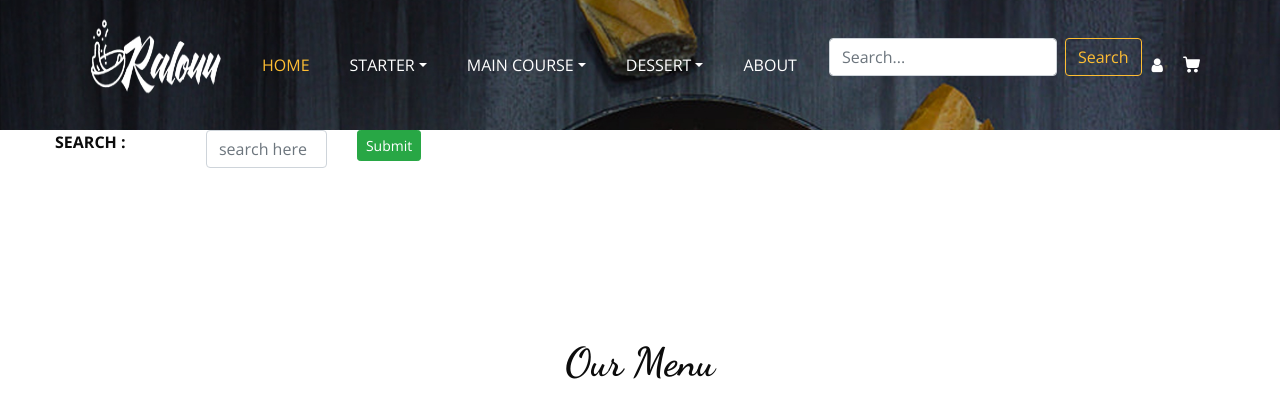
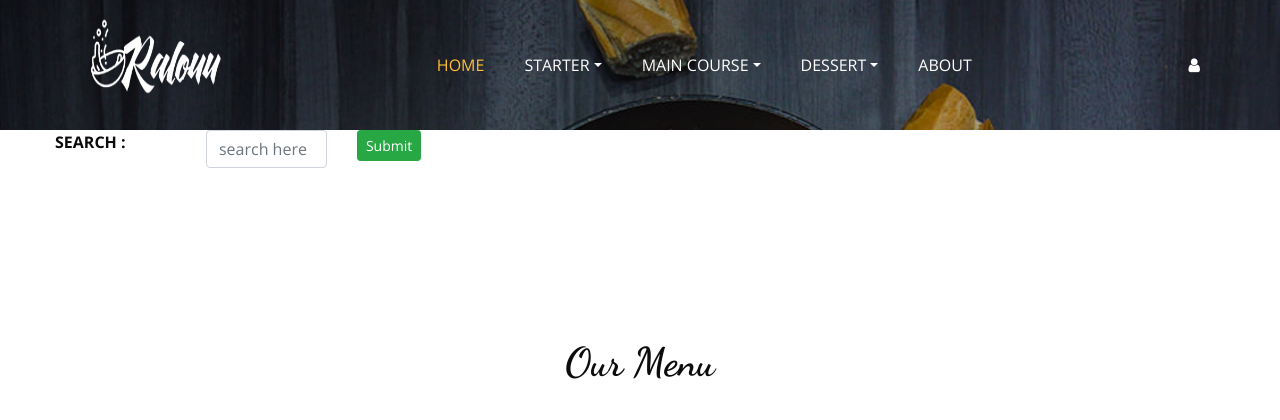
Before and after one commit to wassimtaktak/web, a PHP site: page /test_recherche2.php in a window 1280 px wide. Shown: the top 420 px of the page. Run offline with PHP 8.4, Linux system fonts and the light colour scheme; data that the repository does not hold is empty; some libraries are stand-ins or nearby versions.

Commit message:
Update navbar.php
index :)

```diff
--- a/navbar.php
+++ b/navbar.php
@@ -1,11 +1,11 @@
-<link rel="stylesheet" href="css/bootstrap.css">
+<link rel="stylesheet" href="../css/bootstrap.css">
     <!-- font awesome style -->
-    <link href="css/font-awesome.min.css" rel="stylesheet" />
+    <link href="../css/font-awesome.min.css" rel="stylesheet" />
     <!-- Custom styles for this template -->
-    <link href="css/style.css" rel="stylesheet" />
-    <link rel="stylesheet" href="stylelog.css">
+    <link href="../css/style.css" rel="stylesheet" />
+    <link rel="stylesheet" href="../stylelog.css">
     <!-- responsive style -->
-    <link href="css/responsive.css" rel="stylesheet" />
+    <link href="../css/responsive.css" rel="stylesheet" />
 <div class="hero_area">
     <div class="bg-box">
       <img src="images//3ejja2.jpg" alt="">
@@ -122,38 +122,25 @@
             </ul>
             <!--iconet-->
             <div class="user_option">
-               <!-- recherche -->
-               <form class="form-inline">
-                <input class="form-control mr-sm-2" type="search" placeholder="Search..." aria-label="Search">
-                <button class="btn btn-outline-success my-2 my-sm-0" type="submit">Search</button>
-              </form>
-              <a href="" class="user_link">
-                <i class="fa fa-user" aria-hidden="true"></i>
-              </a>
-              <a class="cart_link" href="#">
-                <svg version="1.1" id="Capa_1" xmlns="http://www.w3.org/2000/svg" xmlns:xlink="http://www.w3.org/1999/xlink" x="0px" y="0px" viewBox="0 0 456.029 456.029" style="enable-background:new 0 0 456.029 456.029;" xml:space="preserve">
-                  <g>
-                    <g>
-                      <path d="M345.6,338.862c-29.184,0-53.248,23.552-53.248,53.248c0,29.184,23.552,53.248,53.248,53.248
-                   c29.184,0,53.248-23.552,53.248-53.248C398.336,362.926,374.784,338.862,345.6,338.862z" />
-                    </g>
-                  </g>
-                  <g>
-                    <g>
-                      <path d="M439.296,84.91c-1.024,0-2.56-0.512-4.096-0.512H112.64l-5.12-34.304C104.448,27.566,84.992,10.67,61.952,10.67H20.48
-                   C9.216,10.67,0,19.886,0,31.15c0,11.264,9.216,20.48,20.48,20.48h41.472c2.56,0,4.608,2.048,5.12,4.608l31.744,216.064
-                   c4.096,27.136,27.648,47.616,55.296,47.616h212.992c26.624,0,49.664-18.944,55.296-45.056l33.28-166.4
-                   C457.728,97.71,450.56,86.958,439.296,84.91z" />
-                    </g>
-                  </g>
-                  <g>
-                    <g>
-                      <path d="M215.04,389.55c-1.024-28.16-24.576-50.688-52.736-50.688c-29.696,1.536-52.224,26.112-51.2,55.296
-                   c1.024,28.16,24.064,50.688,52.224,50.688h1.024C193.536,443.31,216.576,418.734,215.04,389.55z" />
-                    </g>
-                  </g>
-                </svg>
-              </a>
+
+            <?php
+                if (isset($_SESSION['username']))
+                {
+                 print' <a href="logout.php" class="user_link">
+                    <i class="fa fa-sign-out" aria-hidden="true" style="font-size:22px"></i>
+                  </a>
+                  <a href="panier.php" class="cart_link">
+                  <i class="fa fa-shopping-cart" aria-hidden="true" style="font-size:22px"></i>
+                  </a>';
+
+                }
+                else {
+                  print' <a href="login.php" class="user_link">
+                  <i class="fa fa-user" aria-hidden="true"></i>
+                </a>';
+                 }
+
+            ?>
           </div>
         </nav>
       </div>
```
